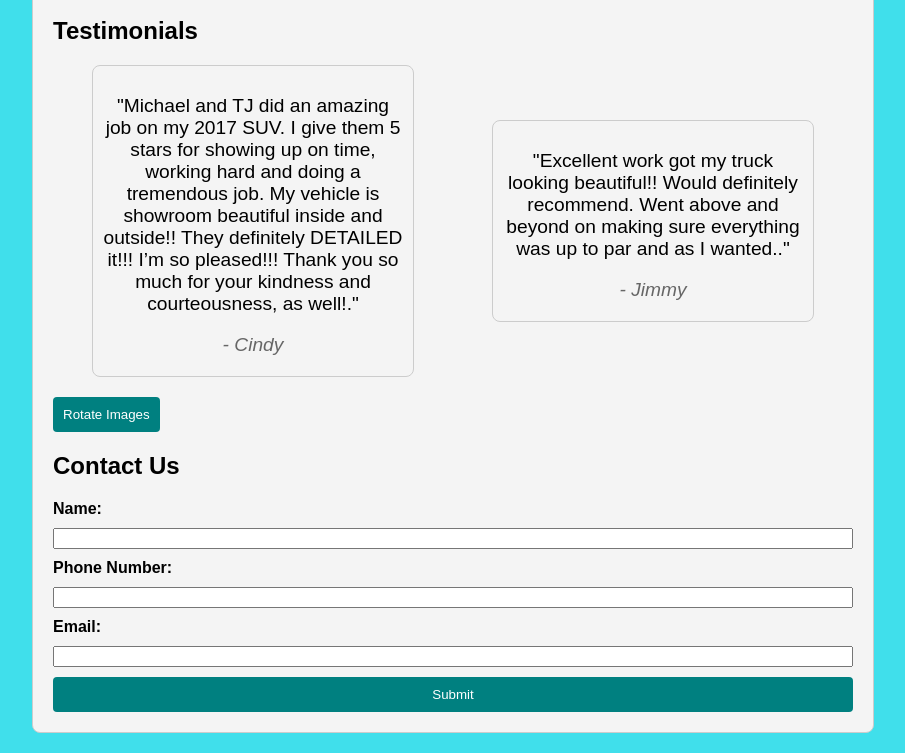
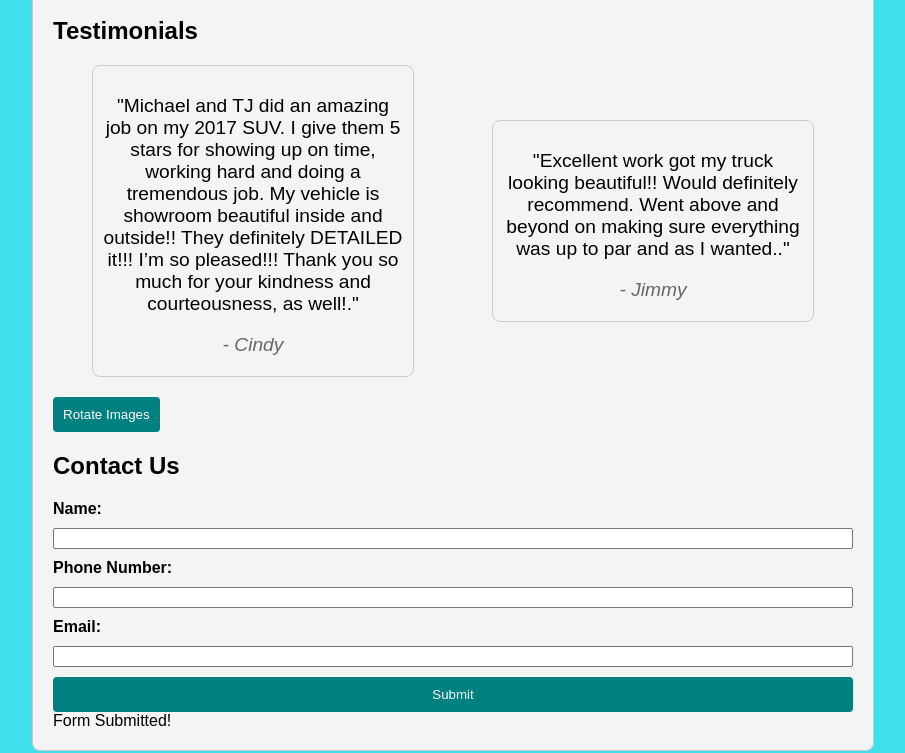
Before and after one commit to mwblevins/ScissortailDetailing, a website: page index.html in a window 1280 px wide. Both pictures are taken after typing "Sample", "5551234", "name@example.com" into the empty fields and a click on the button "Submit". Shown: the part 672-1425 px from the top of the page, without its empty margins (187-1092 px from the left). Drawn offline with Linux system fonts and the light colour scheme.

Commit message:
updated html and js for Form Submitted! text to appear

```diff
--- a/index.html
+++ b/index.html
@@ -73,6 +73,8 @@
 
     <button type="submit">Submit</button>
   </form>
+
+  <div id="submissionMessage" style="display:none;">Form Submitted!</div>
 </main>
 <script src="index.js"></script>
 </body>
--- a/index.js
+++ b/index.js
@@ -9,8 +9,19 @@ document.getElementById('connectionForm').addEventListener('submit', function (e
 
     console.log(`Form submitted: Name - ${name}, Phone - ${phone}, Email - ${email}`);
 
+    showSubmissionMessage();
+
     document.getElementById('connectionForm').reset();
 });
+
+function showSubmissionMessage() {
+    const submissionMessage = document.getElementById('submissionMessage');
+    submissionMessage.style.display = 'block';
+
+    setTimeout(function () {
+        submissionMessage.style.display = 'none';
+    }, 3000);
+}
 
 // Add the following code for image rotation
 let currentImageIndex = 0;
```
